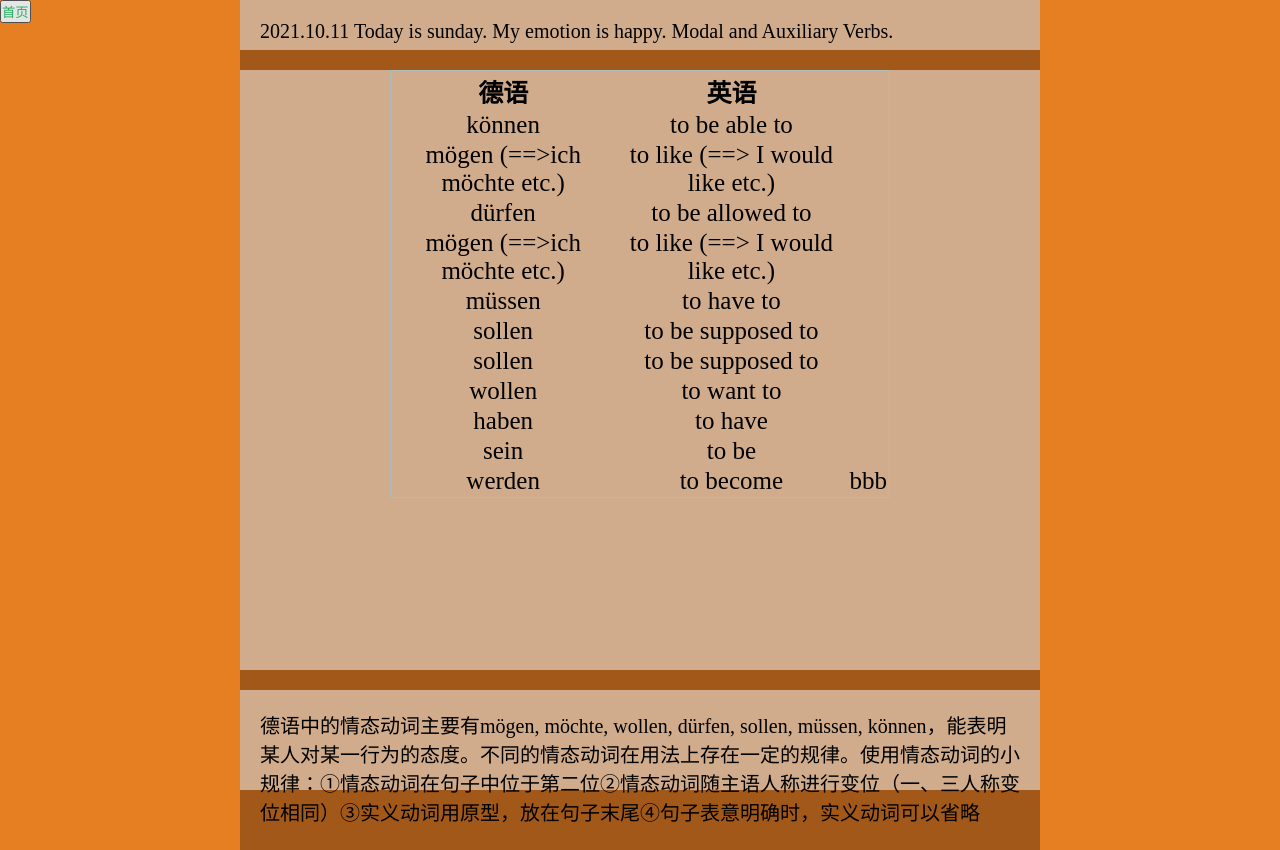
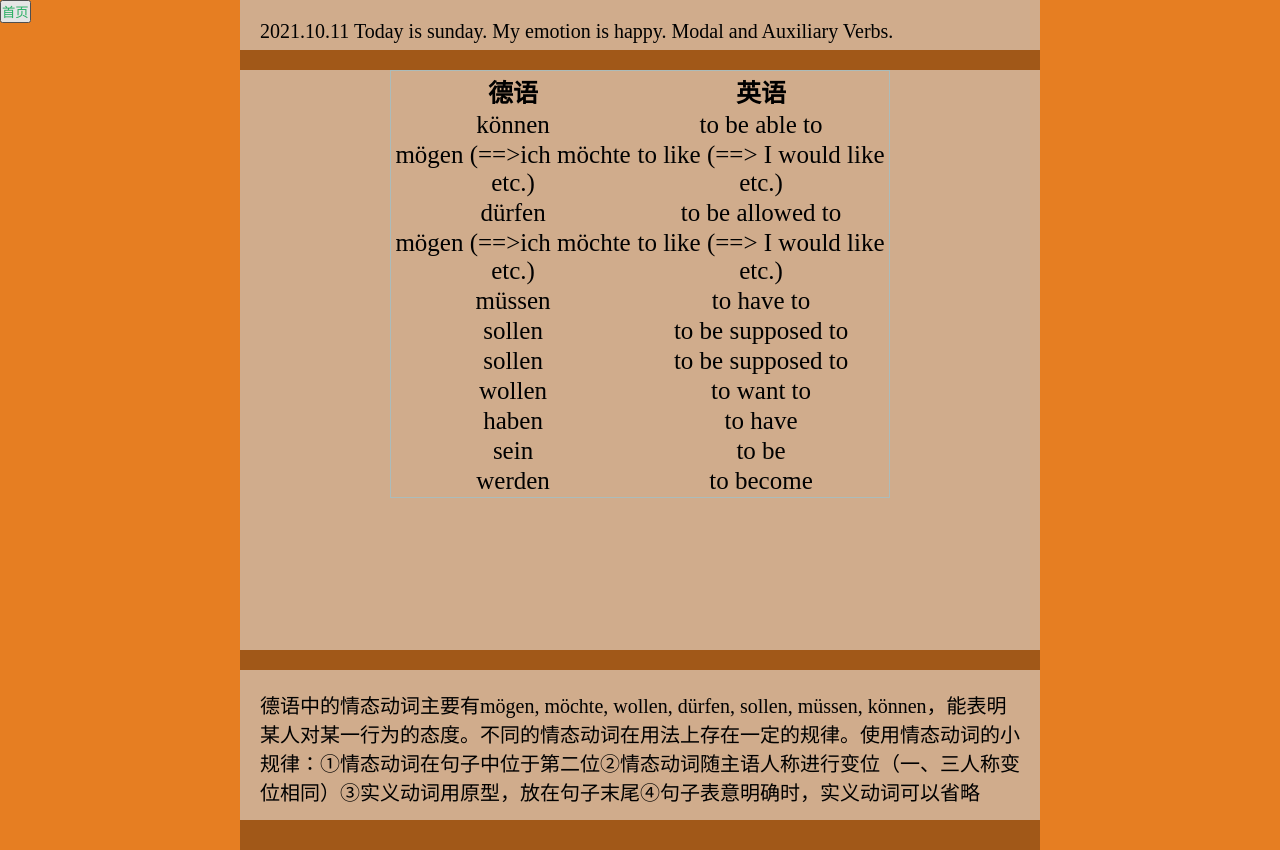
Before and after one commit to iamnangua/iamnangua.github.io, a plain HTML site: page template2.html in a window 1280 px wide. Drawn offline with Linux system fonts and the light colour scheme.

Commit message:
Update template2.html

```diff
--- a/template2.html
+++ b/template2.html
@@ -31,12 +31,12 @@
       .bd {
         margin: 20px 0 20px 0;
         width: 800px;
-        height: 600px;
+        height: 580px;
         background-color: rgba(255, 255, 255, 0.5);
       }
       .footer {
         width: 800px;
-        height: 100px;
+        height: 150px;
         background-color: rgba(255, 255, 255, .5);
       }
       table{
@@ -99,7 +99,7 @@
                         <td>sein</td><td>to be</td>
                     </tr>
                     <tr>
-                        <td>werden</td><td>to become</td><td>bbb</td>
+                        <td>werden</td><td>to become</td>
                     </tr>
               </tbody>
           </table>
```
